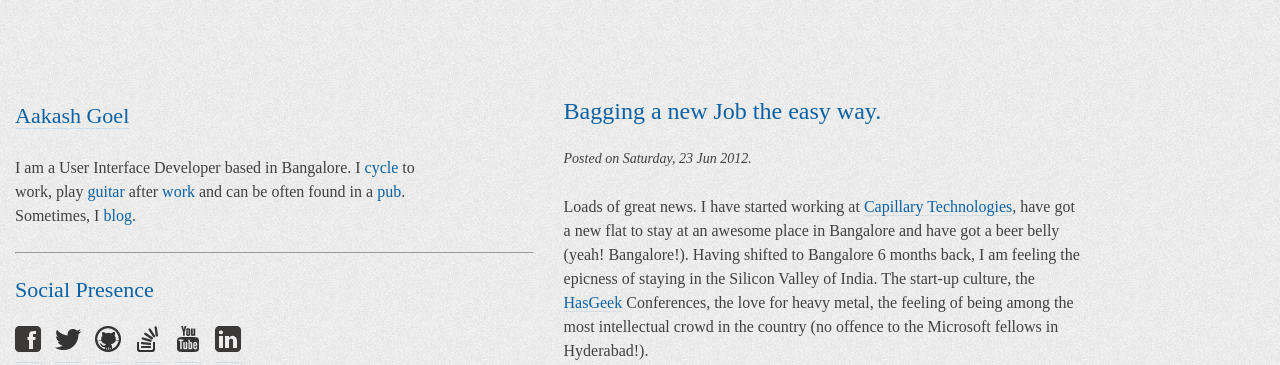
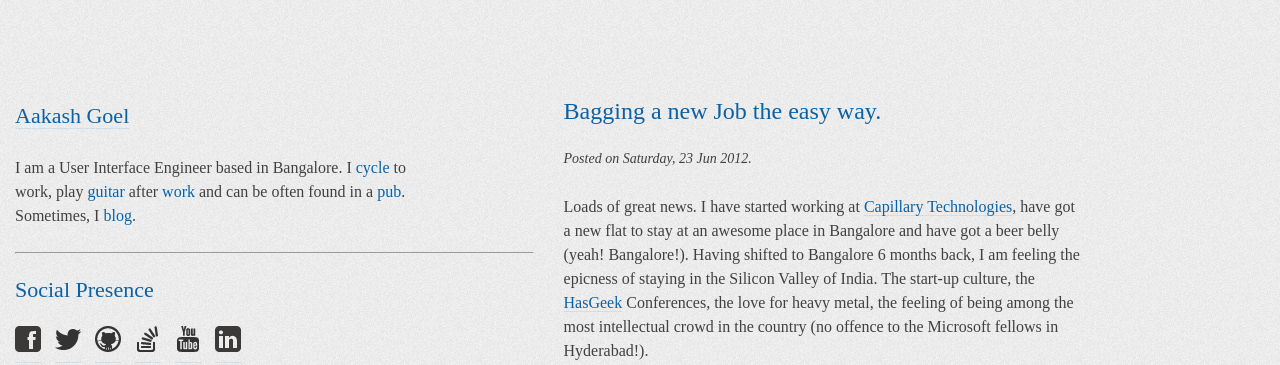
Before and after one commit to aakashlpin/aakashlpin.github.com, a Jekyll site: the page built from index.html, in a window 1280 px wide. Shown: the top 365 px of the page. Built offline with Jekyll 4.4.1, drawn with Linux system fonts in a browser that asks for light colours; nearby versions of some CDN libraries; Markdown is read by kramdown in place of the engine named in the settings; comment, search, counter and statistics services are not loaded.

Commit message:
Bio Edit

```diff
--- a/_layouts/default.html
+++ b/_layouts/default.html
@@ -20,7 +20,7 @@
 		<aside class=sidebar>
 			<section id=bio>
 				<h1 class=h2><a href="/">Aakash Goel</a></h1>
-				<p>I am a User Interface Developer based in Bangalore. I <span class="number">cycle</span> to work, play <span class="number">guitar</span> after <span class="number">work</span> and can be often found in a <span class="number">pub</span>. Sometimes, I <span class="number">blog</span>.</p>
+				<p>I am a User Interface Engineer based in Bangalore. I <span class="number">cycle</span> to work, play <span class="number">guitar</span> after <span class="number">work</span> and can be often found in a <span class="number">pub</span>. Sometimes, I <span class="number">blog</span>.</p>
 			</section>
 
 			<hr>
```
